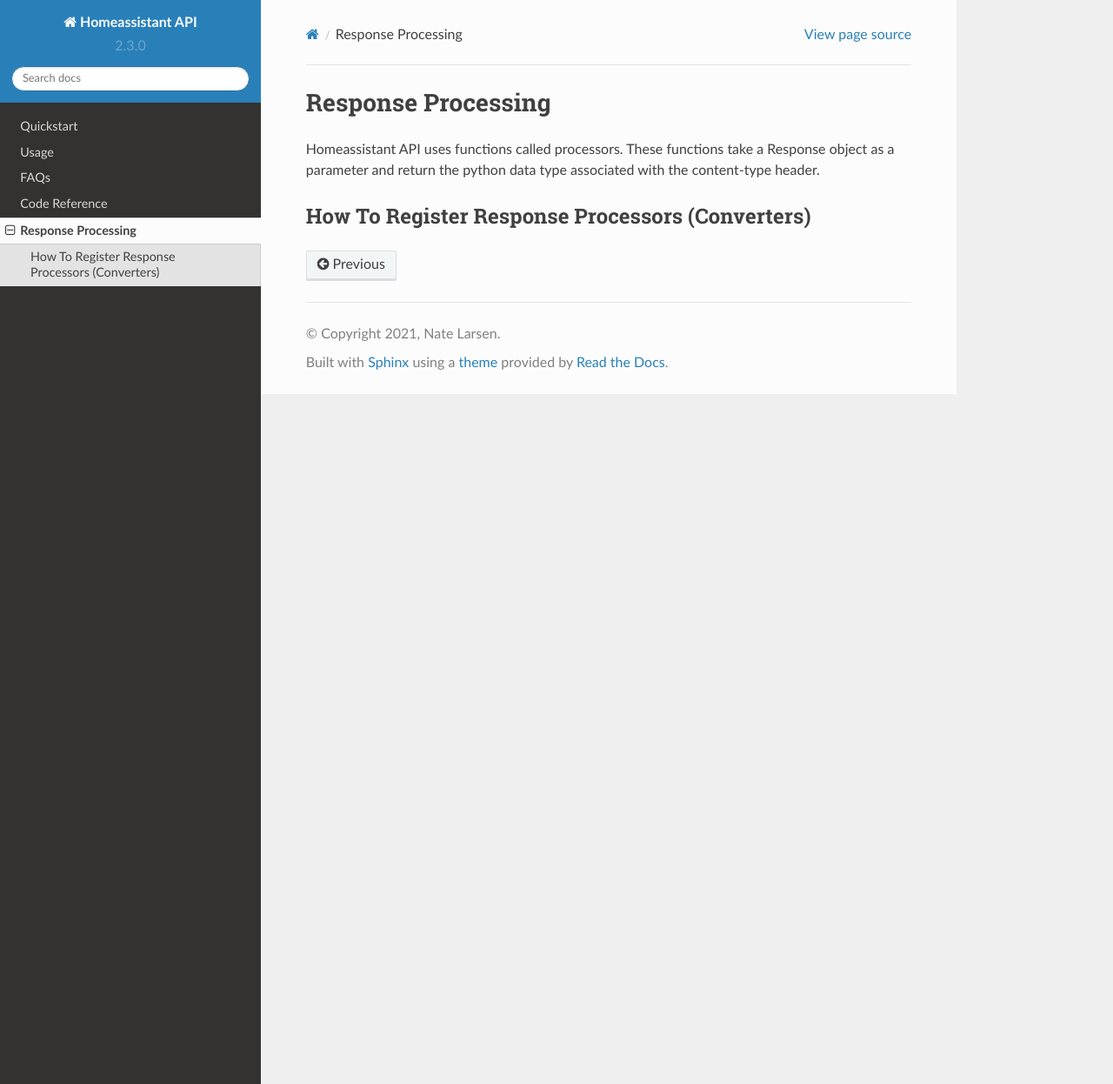
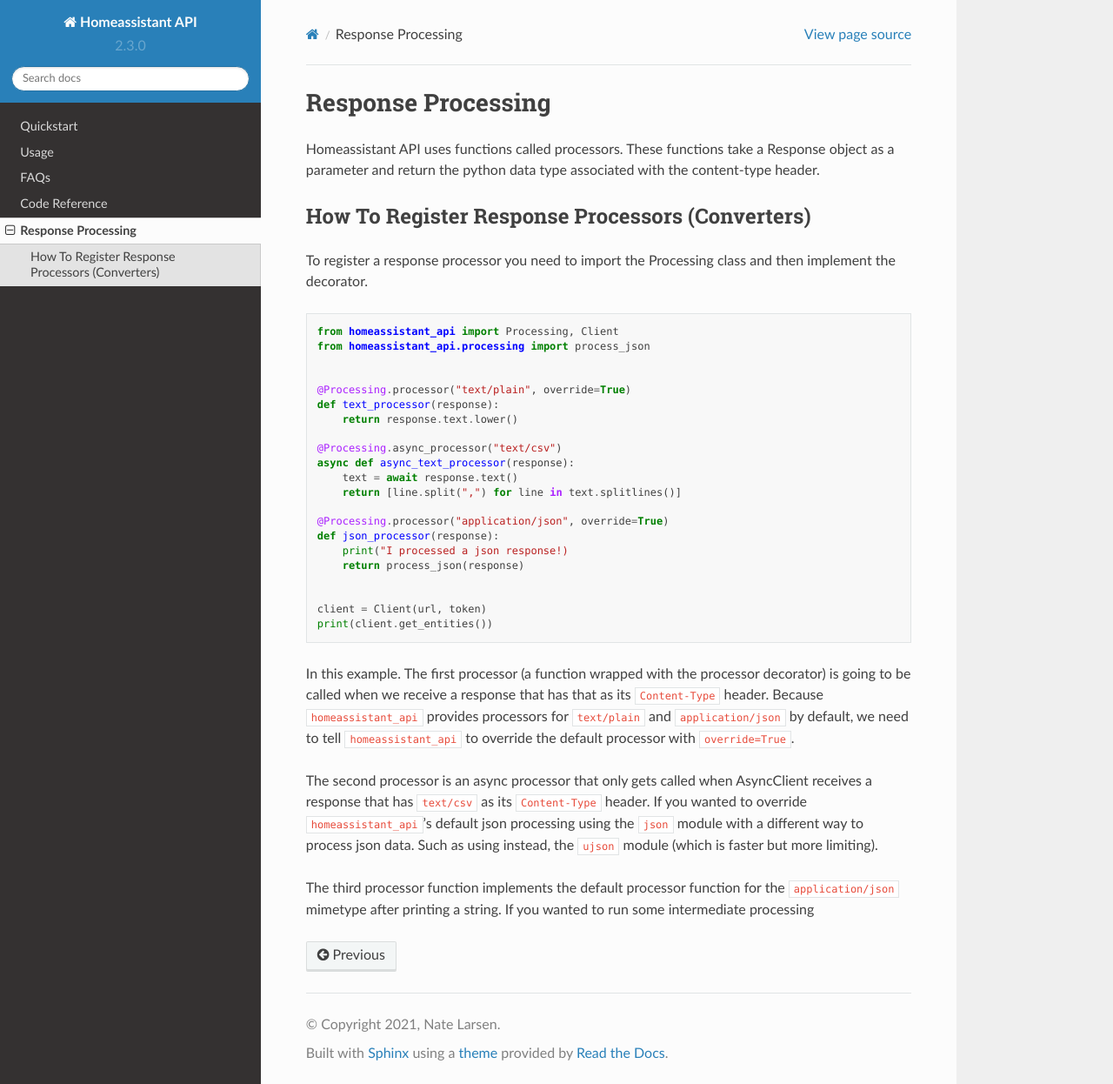
Before and after one commit to GrandMoff100/HomeAssistantAPI, a Sphinx documentation site: the page built from docs/processing.rst, in a window 1280 px wide and 1246 px high. Shown: the whole window at 87% size. Built offline with Sphinx 7.4.7 and the Read the Docs theme 2.0.0, drawn with Linux system fonts in a browser that asks for light colours; pages that are not in the unit, such as notebooks, are missing from menus.

Commit message:
Processing docs added

```diff
--- a/docs/processing.rst
+++ b/docs/processing.rst
@@ -5,3 +5,42 @@ These functions take a Response object as a parameter and return the python data
 
 How To Register Response Processors (Converters)
 ==================================================
+
+To register a response processor you need to import the Processing class and then implement the decorator.
+
+
+.. code-block:: python
+
+    from homeassistant_api import Processing, Client
+    from homeassistant_api.processing import process_json
+
+
+    @Processing.processor("text/plain", override=True)
+    def text_processor(response):
+        return response.text.lower()
+
+    @Processing.async_processor("text/csv")
+    async def async_text_processor(response):
+        text = await response.text()
+        return [line.split(",") for line in text.splitlines()]
+
+    @Processing.processor("application/json", override=True)
+    def json_processor(response):
+        print("I processed a json response!)
+        return process_json(response)
+
+
+    client = Client(url, token)
+    print(client.get_entities())
+
+In this example.
+The first processor (a function wrapped with the processor decorator) is going to be called when we receive a response that has that as its :code:`Content-Type` header.
+Because :code:`homeassistant_api` provides processors for :code:`text/plain` and :code:`application/json` by default,
+we need to tell :code:`homeassistant_api` to override the default processor with :code:`override=True`.
+
+The second processor is an async processor that only gets called when AsyncClient receives a response that has :code:`text/csv` as its :code:`Content-Type` header.
+If you wanted to override :code:`homeassistant_api`'s default json processing using the :code:`json` module with a different way to process json data.
+Such as using instead, the :code:`ujson` module (which is faster but more limiting).
+
+The third processor function implements the default processor function for the :code:`application/json` mimetype after printing a string.
+If you wanted to run some intermediate processing
```
Also changed, not shown: 1 other file.
